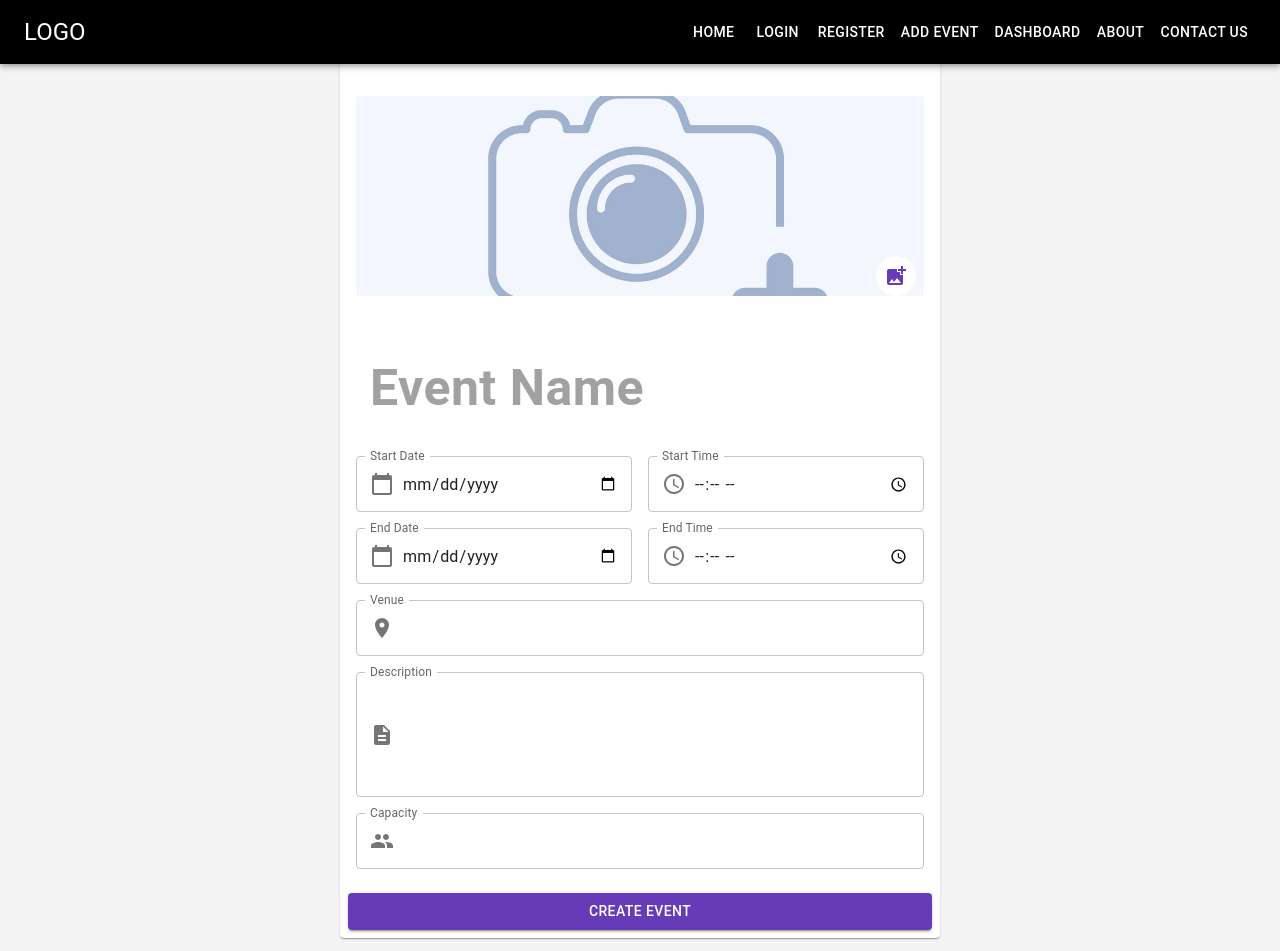
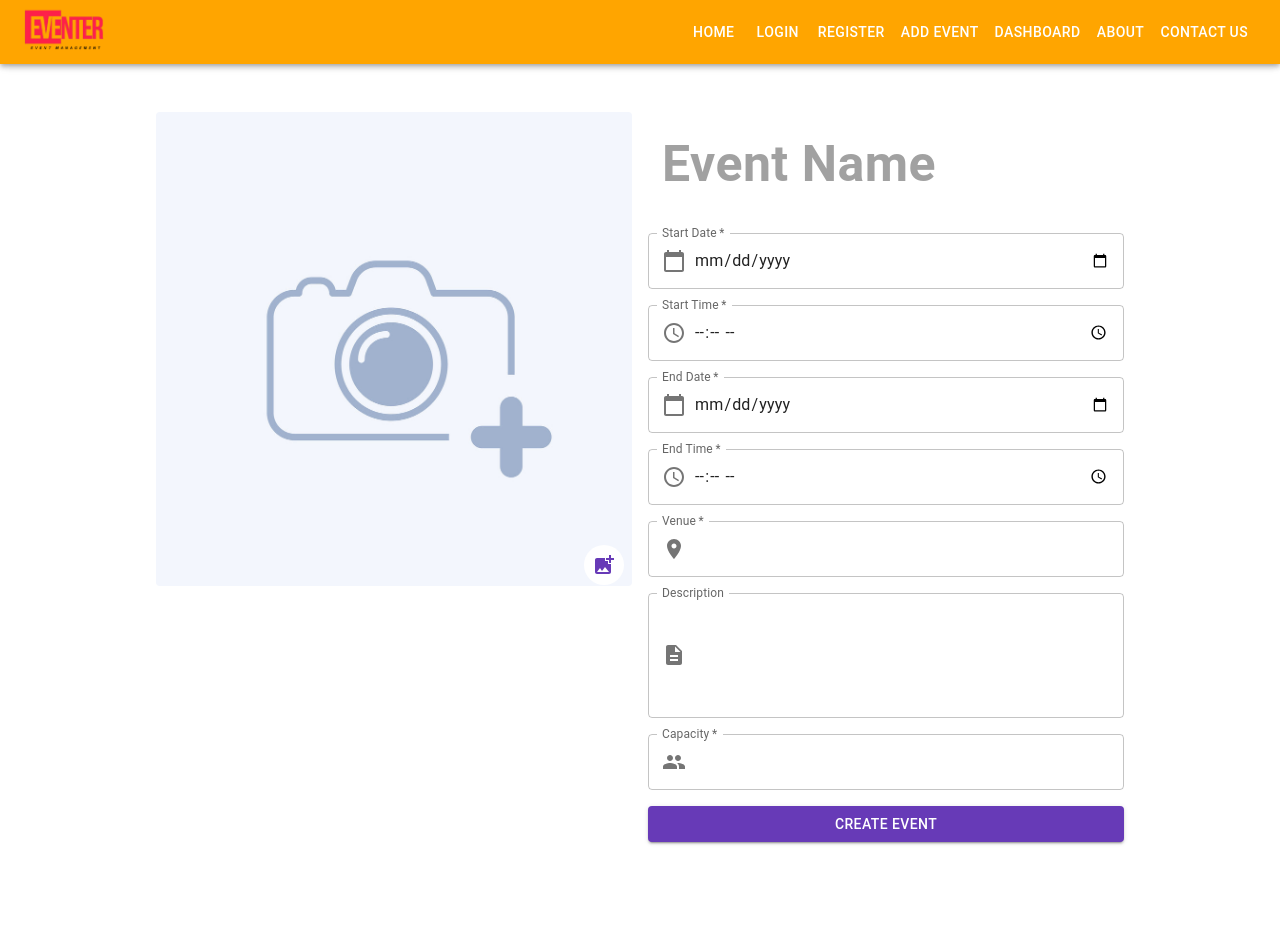
Before and after one commit to NadunMN/Eventer, a React (Vite) app: page /add-event in a window 1280 px wide. Shown: the top 951 px of the page. After the commit the page ends 882 px from the top, so only its background shows below. Built offline with nearby package versions, Linux system fonts and the light colour scheme.

Commit message:
fix bugs and change UI

```diff
--- a/src/components/AboutPage/Abouts.css
+++ b/src/components/AboutPage/Abouts.css
@@ -5,7 +5,7 @@ body {
   color: #333;
   margin: 0;
   padding: 0;
-  background-color: #f4f4f4;
+  /* background-color: #f4f4f4; */
 }
 
 .about-container {
--- a/src/components/AddEvent.jsx
+++ b/src/components/AddEvent.jsx
@@ -1,4 +1,4 @@
-import React, { useState } from 'react';
+import React, { useState } from "react";
 import {
   Button,
   Card,
@@ -10,8 +10,8 @@ import {
   InputAdornment,
   IconButton,
   Box,
-} from '@mui/material';
-import { styled } from '@mui/material/styles';
+} from "@mui/material";
+import { styled } from "@mui/material/styles";
 import {
   CalendarToday,
   AccessTime,
@@ -19,32 +19,42 @@ import {
   People,
   Description,
   AddPhotoAlternate,
-} from '@mui/icons-material';
+} from "@mui/icons-material";
 
-import addImg from '../asset/addImage.jpg'
+import addImg from "../asset/addImage.jpg";
 
-const Input = styled('input')({
-  display: 'none',
+const Input = styled("input")({
+  display: "none",
+});
+
+const StyledTextField = styled("TextField")({
+  padding: "10px",
 });
 
 export const AddEvent = () => {
   const [coverImg, setCoverImg] = useState(addImg);
   const [formData, setFormData] = useState({
-    name: '',
-    startDate: '',
-    startTime: '',
-    endDate: '',
-    endTime: '',
-    venue: '',
-    description: '',
-    capacity: '',
+    name: "",
+    startDate: "",
+    startTime: "",
+    endDate: "",
+    endTime: "",
+    venue: "",
+    description: "",
+    capacity: "",
   });
+  const [errors, setErrors] = useState({});
 
   const handleInputChange = (e) => {
     const { name, value } = e.target;
-    setFormData(prevData => ({
+    setFormData((prevData) => ({
       ...prevData,
-      [name]: value
+      [name]: value,
+    }));
+
+    setErrors((prevErrors) => ({
+      ...prevErrors,
+      [name]: '',
     }));
   };
 
@@ -61,31 +71,57 @@ export const AddEvent = () => {
 
   const handleSubmit = (e) => {
     e.preventDefault();
+
+    const newErrors = {};
+    if (!formData.name) newErrors.name = 'Event Name is required';
+    if (!formData.startDate) newErrors.startDate = 'Start Date is required';
+    if (!formData.startTime) newErrors.startTime = 'Start Time is required';
+    if (!formData.endDate) newErrors.endDate = 'End Date is required';
+    if (!formData.endTime) newErrors.endTime = 'End Time is required';
+    if (!formData.venue) newErrors.venue = 'Venue is required';
+    if (!formData.capacity) newErrors.capacity = 'Capacity is required';
+
+    if (Object.keys(newErrors).length > 0) {
+      setErrors(newErrors);
+      return;
+    }
     console.log(formData);
     // Here you would typically send the data to your backend
   };
 
   return (
-    <Box sx={{ maxWidth: 600, margin: 'auto', p: 2 }}>
-      <Card>
-        <CardHeader title="Create New Event" />
+    <Box sx={{ maxWidth: 1000, margin: "auto", p: 2, mt: 10 }}>
+      <Card elevation={0}>
         <CardContent>
-          <form onSubmit={handleSubmit}>
             <Grid container spacing={2}>
-              <Grid item xs={12}>
-                <Box sx={{ position: 'relative', mb: 2 }}>
+              <Grid item xs={6}>
+                <Box sx={{ position: "relative", mb: 2 }}>
                   <img
                     src={coverImg}
                     alt="Event cover"
-                    style={{ width: '100%', height: '200px', objectFit: 'cover', borderRadius: '4px' }}
+                    style={{
+                      width: "100%",
+                      objectFit: "cover",
+                      borderRadius: "4px",
+                    }}
                   />
                   <label htmlFor="icon-button-file">
-                    <Input accept="image/*" id="icon-button-file" type="file" onChange={handleImageChange} />
+                    <Input
+                      accept="image/*"
+                      id="icon-button-file"
+                      type="file"
+                      onChange={handleImageChange}
+                    />
                     <IconButton
                       color="primary"
                       aria-label="upload picture"
                       component="span"
-                      sx={{ position: 'absolute', bottom: 8, right: 8, backgroundColor: 'background.paper' }}
+                      sx={{
+                        position: "absolute",
+                        bottom: 8,
+                        right: 8,
+                        backgroundColor: "background.paper",
+                      }}
                     >
                       <AddPhotoAlternate />
                     </IconButton>
@@ -93,9 +129,17 @@ export const AddEvent = () => {
                 </Box>
               </Grid>
 
-              <Grid item xs={12}>
+              <Grid item xs={6}>
+                <Box
+                  sx={{
+                    display: "flex",
+                    flexDirection: "column",
+                    gap: "16px",
+                  }}
+                >
                   <TextField
                     placeholder="Event Name"
+                    name="name"
                     sx={{
                       "& .MuiOutlinedInput-root": {
                         "& fieldset": {
@@ -106,11 +150,12 @@ export const AddEvent = () => {
                       },
                     }}
                     id="name"
-                    onChange={(e)=>setName(e.target.value)}
+                    value={formData.name}
+                    onChange={handleInputChange}
+                    // required
+                    error={!!errors.name}
+                    helperText={errors.name}
                   />
-              </Grid>
-
-              <Grid item xs={6}>
                   <TextField
                     fullWidth
                     label="Start Date"
@@ -126,10 +171,10 @@ export const AddEvent = () => {
                       ),
                     }}
                     InputLabelProps={{ shrink: true }}
+                    required
+                    error={!!errors.startDate}
+                    helperText={errors.startDate}
                   />
-              </Grid>
-
-              <Grid item xs={6}>
                   <TextField
                     fullWidth
                     label="Start Time"
@@ -145,10 +190,10 @@ export const AddEvent = () => {
                       ),
                     }}
                     InputLabelProps={{ shrink: true }}
+                    required
+                    error={!!errors.startTime}
+                    helperText={errors.startTime}
                   />
-              </Grid>
-
-              <Grid item xs={6}>
                   <TextField
                     fullWidth
                     label="End Date"
@@ -164,10 +209,10 @@ export const AddEvent = () => {
                       ),
                     }}
                     InputLabelProps={{ shrink: true }}
+                    required
+                    error={!!errors.endDate}
+                    helperText={errors.endDate}
                   />
-              </Grid>
-
-              <Grid item xs={6}>
                   <TextField
                     fullWidth
                     label="End Time"
@@ -183,10 +228,10 @@ export const AddEvent = () => {
                       ),
                     }}
                     InputLabelProps={{ shrink: true }}
+                    required
+                    error={!!errors.endTime}
+                    helperText={errors.endTime}
                   />
-              </Grid>
-
-              <Grid item xs={12}>
                   <TextField
                     fullWidth
                     label="Venue"
@@ -200,10 +245,10 @@ export const AddEvent = () => {
                         </InputAdornment>
                       ),
                     }}
+                    required
+                    error={!!errors.venue}
+                    helperText={errors.venue}
                   />
-              </Grid>
-
-              <Grid item xs={12}>
                   <TextField
                     fullWidth
                     label="Description"
@@ -220,9 +265,6 @@ export const AddEvent = () => {
                       ),
                     }}
                   />
-              </Grid>
-
-              <Grid item xs={12}>
                   <TextField
                     fullWidth
                     label="Capacity"
@@ -237,16 +279,23 @@ export const AddEvent = () => {
                         </InputAdornment>
                       ),
                     }}
+                    required
+                    error={!!errors.capacity}
+                    helperText={errors.capacity}
                   />
+                  <Button
+                    type="submit"
+                    fullWidth
+                    variant="contained"
+                    color="primary"
+                    onClick={handleSubmit}
+                  >
+                    Create Event
+                  </Button>
+                </Box>
               </Grid>
             </Grid>
-          </form>
         </CardContent>
-        <CardActions>
-          <Button fullWidth variant="contained" color="primary" onClick={handleSubmit}>
-            Create Event
-          </Button>
-        </CardActions>
       </Card>
     </Box>
   );
--- a/src/components/Home.jsx
+++ b/src/components/Home.jsx
@@ -3,7 +3,7 @@ import { Stack, Typography } from "@mui/material"
 export const Home = () => {
     return(
         <>
-        <Stack align={'center'} >
+        <Stack align={'center'}>
         <Typography variant='h2' mt={10}>
             Eventor
         </Typography>
--- a/src/components/NavBar.jsx
+++ b/src/components/NavBar.jsx
@@ -1,5 +1,6 @@
 import { AppBar, Button, Grid, Toolbar, Typography } from "@mui/material";
 import { Link } from "react-router-dom";
+import logo from "../asset/site-logo.png";
 
 export const NavBar = () => {
   return (
@@ -7,12 +8,18 @@ export const NavBar = () => {
       <Grid>
         <AppBar
           sx={{
-            bgcolor: "black",
+            bgcolor: "orange",
           }}
         >
-          <Toolbar>
+          <Toolbar ml
+>
             <Typography variant="h5" flexGrow={1}>
-              LOGO
+              <Link to='/'>
+                <img src={logo} style={{
+                  width: "80px"
+                }}/>
+              </Link>
+
             </Typography>
             <Button color="inherit" component={Link} to="/">
               {" "}
```
Also changed, not shown: src/asset/site-logo.jpg (added), src/asset/site-logo.png (added). Lines whose indentation alone changed are shown as unchanged.
